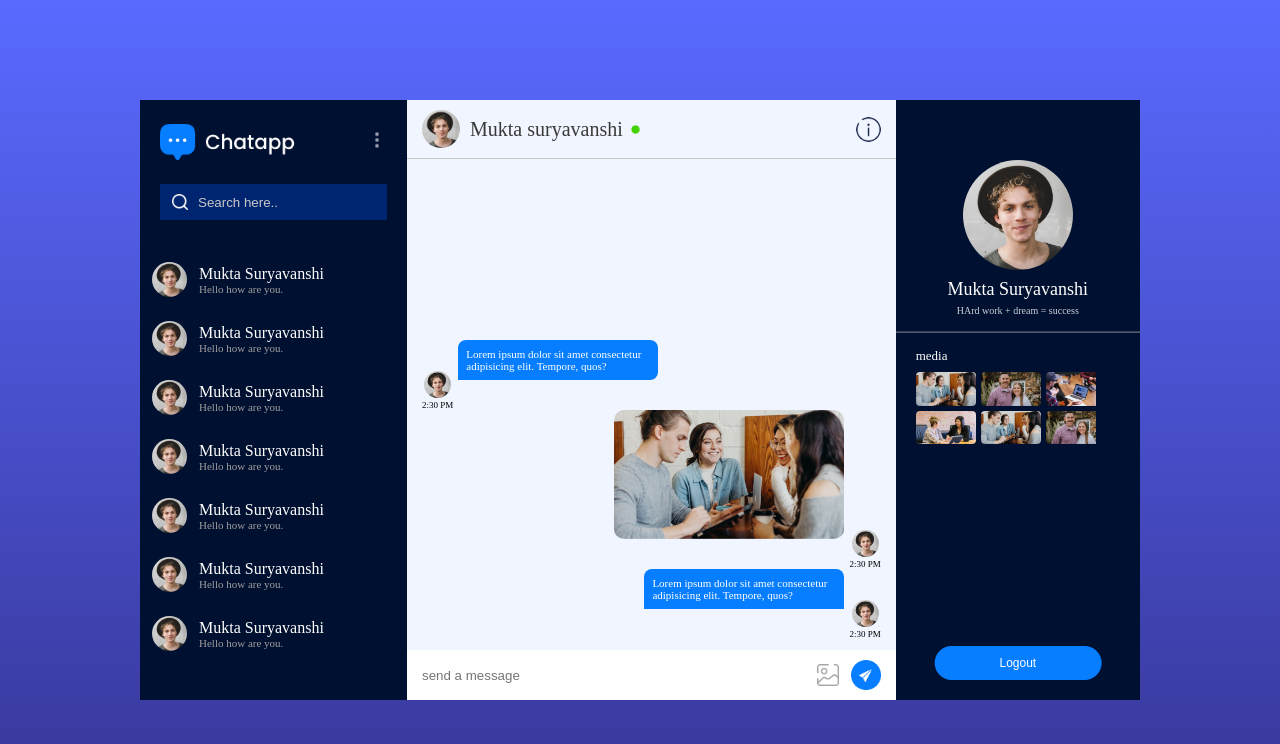
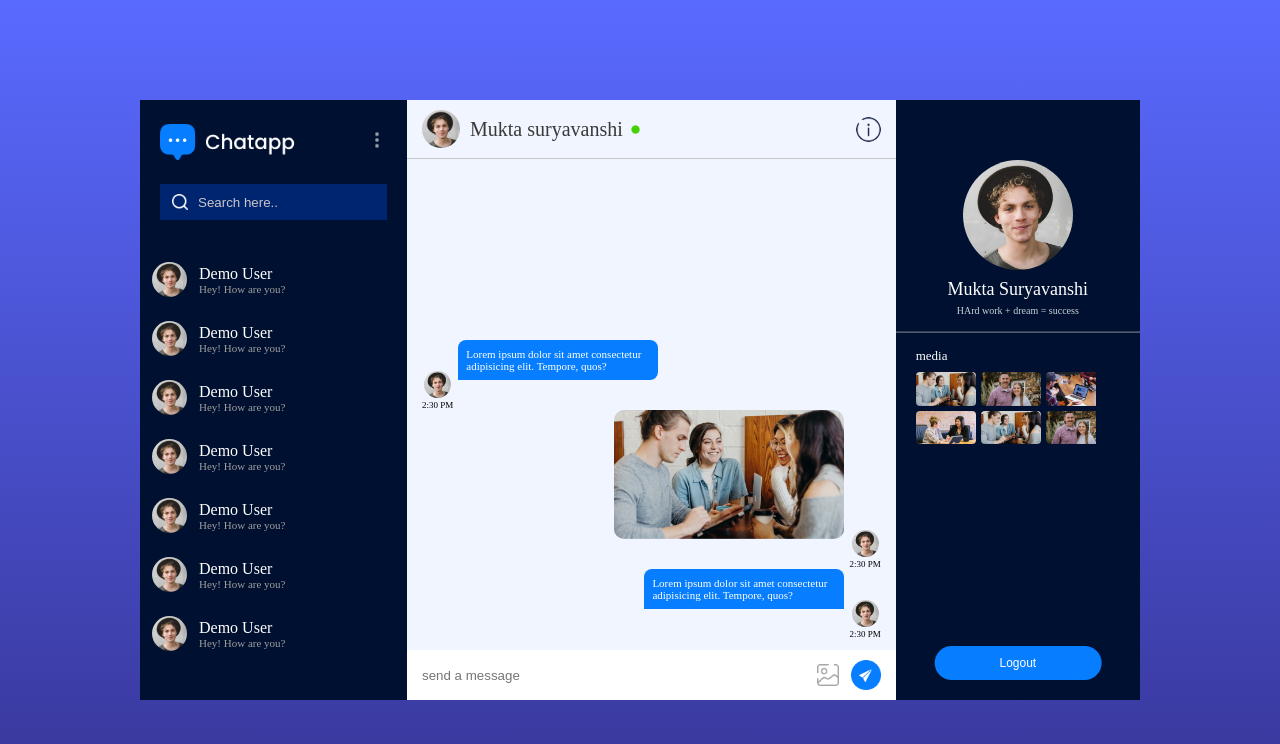
Before and after one commit to muktaa20/react-chat-app, a React app: page /chat in a window 1280 px wide. Shown: the top 744 px of the page. Built offline with nearby package versions, Linux system fonts and the light colour scheme; the HTML template or start-up script is replaced by a standard one.

Commit message:
search user feature done!

```diff
--- a/src/components/Leftsidebar/LeftSidebar.jsx
+++ b/src/components/Leftsidebar/LeftSidebar.jsx
@@ -1,46 +1,205 @@
-import React from 'react'
+// import React, { useContext, useState } from 'react'
+// import logo from "../../assets/logo.png";
+// import menu_icon from "../../assets/menu_icon.png";
+// import search_icon from "../../assets/search_icon.png";
+// import profile_img from "../../assets/profile_richard.png";
+// import './LeftSidebar.css'
+// import { useNavigate } from 'react-router-dom';
+// const LeftSidebar = () => {
+
+//   const navigate = useNavigate();
+//   const {userData} = useContext(AppContext)
+//   const [user, setUser] = useState(null);
+//   const [showSearch,setShowSearch] = useState(false);
+
+//   const inputHandler = async (e) => {
+//   const value = e.target.value.trim();
+//   setSearchValue(value);
+
+//   if (value === "") {
+//     setUsers([]);
+//     return;
+//   }
+
+//   const { data, error } = await supabase
+//     .from("users")
+//     .select("id, username")
+//     .ilike("username", `%${value}%`);
+
+//   if (error) {
+//     console.log(error);
+//     return;
+//   }
+
+//   setUsers(data);
+// };
+
+
+//   // const inputHandler = async (e) => {
+//   //   try{
+//   //          const input = e.target.value;
+//   //        if(input){
+//   //         setShowSearch(true);
+//   //           const userRef = collection(db,'users');
+//   //          const q = query(userRef, where('username',"==",input.toLowerCase()))
+//   //          const querysnap = await getDocs(q);
+//   //          if(!querysnap.empty && querysnap.docs[0].data().id !==userData.id){
+//   //           // console.log(querysnap.docs[0].data());
+//   //           setUser(querysnap.docs[0].data())
+//   //          }
+//   //          else{
+//   //           setUser(null);
+//   //          }
+//   //        }
+//   //        else{
+//   //         setShowSearch(false)
+//   //        }
+//   //   } catch (error){
+
+//   //   }
+//   // }
+
+//   return (
+//     <div className='ls'>
+//      <div className="ls-top">
+//       <div className="ls-nav">
+//         <img src={logo} className='logo' alt="" />
+//         <div className="menu">
+//            <img src={menu_icon} alt="" />
+//            <div className="sub-menu">
+//             <p onClick={() => navigate('/profile')}>Edit Profile</p>
+//             <hr />
+//             <p>Logout</p>
+//            </div>
+//         </div>
+//       </div>
+//       <div className="ls-search">
+//         <img src={search_icon} alt="" />
+//         <input onChange={inputHandler} type="text" placeholder='Search here..' />
+//       </div>
+//      </div>
+//      <div className="ls-list">
+//       {showSearch && user
+//       ? <div className='friends add-user'>
+//         <img src={user.avatar} alt=''/>
+//         <p>{user.name}</p>
+//       </div>
+//       :Array(12).fill("").map((item,index)=>(
+//        <div key={index} className="friends">
+//         <img src={profile_img} alt="" />
+//         <div>
+//           <p>Mukta Suryavanshi</p>
+//           <span>Hello how are you.</span>
+//         </div>
+//       </div>
+//      ))
+
+//       }
+
+//      </div>
+//     </div>
+//   )
+// }
+
+// export default LeftSidebar
+
+import React, { useContext, useState } from "react";
 import logo from "../../assets/logo.png";
 import menu_icon from "../../assets/menu_icon.png";
 import search_icon from "../../assets/search_icon.png";
 import profile_img from "../../assets/profile_richard.png";
-import './LeftSidebar.css'
-import { useNavigate } from 'react-router-dom';
+import "./LeftSidebar.css";
+import { useNavigate } from "react-router-dom";
+import { logout } from "../../config/auth.js";
+import { supabase } from "../../config/supabase.js";
+import { AppContext } from "../../context/AppContext"; // ADD THIS
+
 const LeftSidebar = () => {
+  const navigate = useNavigate();
+  const { userData } = useContext(AppContext);
 
-  const navigate = useNavigate();
+  const [searchValue, setSearchValue] = useState("");
+  const [users, setUsers] = useState([]);
+  const [showSearch, setShowSearch] = useState(false);
+
+  // ------------------ SEARCH USERS ------------------ //
+  const inputHandler = async (e) => {
+    const value = e.target.value.trim();
+    setSearchValue(value);
+
+    if (value === "") {
+      setShowSearch(false);
+      setUsers([]);
+      return;
+    }
+
+    setShowSearch(true);
+
+    const { data, error } = await supabase
+      .from("users")
+      .select("id, username, name, avatar")
+      .ilike("username", `%${value}%`);
+
+    if (error) {
+      console.log(error);
+      return;
+    }
+
+    // remove yourself from search
+    const filtered = data.filter((u) => u.id !== userData?.id);
+
+    setUsers(filtered);
+  };
 
   return (
-    <div className='ls'>
+    <div className="ls">
       <div className="ls-top">
         <div className="ls-nav">
-        <img src={logo} className='logo' alt="" />
+          <img src={logo} className="logo" alt="" />
+
           <div className="menu">
             <img src={menu_icon} alt="" />
+
             <div className="sub-menu">
-            <p onClick={() => navigate('/profile')}>Edit Profile</p>
+              <p onClick={() => navigate("/profile")}>Edit Profile</p>
               <hr />
-            <p>Logout</p>
+              <p onClick={logout}>Logout</p>
             </div>
           </div>
         </div>
+
         <div className="ls-search">
           <img src={search_icon} alt="" />
-        <input type="text" placeholder='Search here..' />
+          <input
+            onChange={inputHandler}
+            type="text"
+            placeholder="Search here.."
+          />
         </div>
       </div>
+
       <div className="ls-list">
-     {Array(12).fill("").map((item,index)=>(
+        {showSearch && users.length > 0
+          ? users.map((user) => (
+              <div key={user.id} className="friends add-user">
+                <img src={user.avatar || profile_img} alt="" />
+                <p>{user.username}</p>
+              </div>
+            ))
+          : Array(10)
+              .fill("")
+              .map((_, index) => (
                 <div key={index} className="friends">
                   <img src={profile_img} alt="" />
                   <div>
-          <p>Mukta Suryavanshi</p>
-          <span>Hello how are you.</span>
+                    <p>Demo User</p>
+                    <span>Hey! How are you?</span>
                   </div>
                 </div>
               ))}
       </div>
     </div>
-  )
-}
+  );
+};
 
-export default LeftSidebar
+export default LeftSidebar;
--- a/src/config/auth.js
+++ b/src/config/auth.js
@@ -7,12 +7,11 @@ export const signup = async (username, email, password) => {
     password,
     options: {
       emailRedirectTo: "http://localhost:5173/auth/callback",
-      data: { username }
+      data: { username },
     },
   });
 
   if (error) {
-    // If user already exists → show message
     if (error.message.includes("already registered")) {
       throw new Error("Email already registered! Please login.");
     }
@@ -21,10 +20,10 @@ export const signup = async (username, email, password) => {
 
   const user = data.user;
 
-  // ⛔ If email already exists but unverified → user.id = null hota hai
+  // If email unverified → user.id null hota hai
   if (!user?.id) return data;
 
-  // Store user profile only first time
+  // Insert user profile first time only
   const { error: insertErr } = await supabase.from("users").insert([
     {
       id: user.id,
@@ -33,7 +32,7 @@ export const signup = async (username, email, password) => {
       name: "",
       avatar: "",
       bio: "Hey! I’m using the chat app.",
-      lastSeen: Date.now(),
+      lastSeen: new Date().toISOString(), // FIXED
     },
   ]);
 
@@ -53,27 +52,20 @@ export const login = async (email, password) => {
 };
 
 // ---------------------- LOGOUT ---------------------- //
-// import { supabase } from "./supabase";
-
 export const logout = async () => {
   try {
-    // 1. Sign out from Supabase
     const { error } = await supabase.auth.signOut();
-    if (error) {
-      console.error("Logout error:", error.message);
-      return;
-    }
+    if (error) throw error;
 
-    // 2. Clear localStorage (optional)
-    localStorage.removeItem("user");
+    localStorage.clear();
 
-    // 3. Redirect to login
-    window.location.href = "/profile";
-
+    // Correct redirect
+    window.location.href = "/login";
   } catch (err) {
-    console.error("Logout failed:", err);
+    console.error("Logout failed:", err.message);
   }
 };
+
 
 
 
```
Lines whose indentation alone changed are shown as unchanged.
